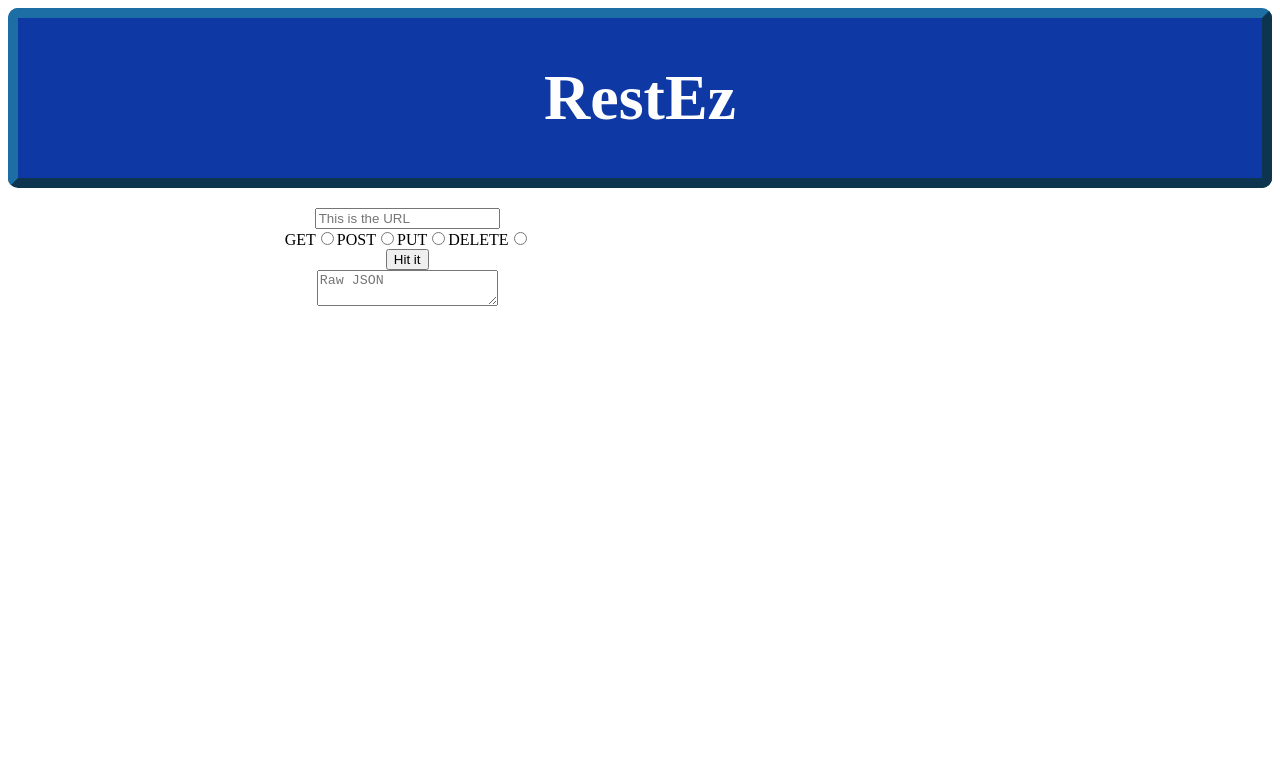
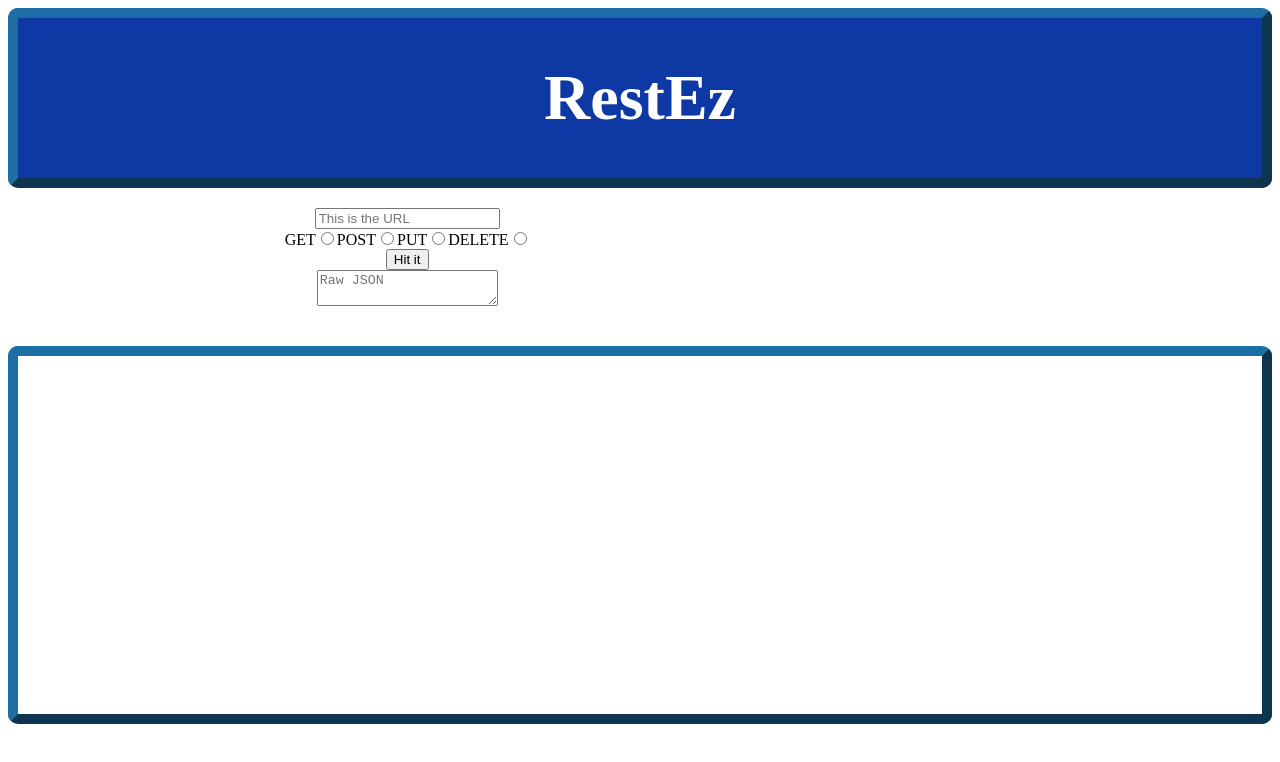
Before and after one commit to DonnyLVu/29_resty, a React app: page / in a window 1280 px wide. Shown: the top 762 px of the page. Built offline with nearby package versions, Linux system fonts and the light colour scheme.

Commit message:
add Results css

```diff
--- /dev/null
+++ b/src/components/result/Results.css
@@ -0,0 +1,9 @@
+.Results {
+  background-color: white;
+  height: 28vw;
+  margin-top: 20px;
+  margin-bottom: 20px;
+  border: 10px outset #1C6EA4;
+  overflow: auto;
+  border-radius: 10px;
+}
--- a/src/components/result/Results.jsx
+++ b/src/components/result/Results.jsx
@@ -1,9 +1,10 @@
 import React from 'react';
 import PropTypes from 'prop-types';
+import styles from './Results.css';
 
 const Results = ({ results }) => {
   return (
-    <div>
+    <div className={styles.Results}>
       {results}
     </div>
   );
```
